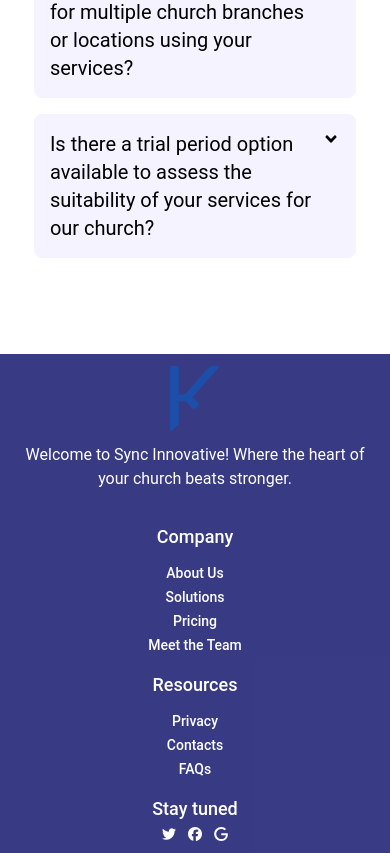
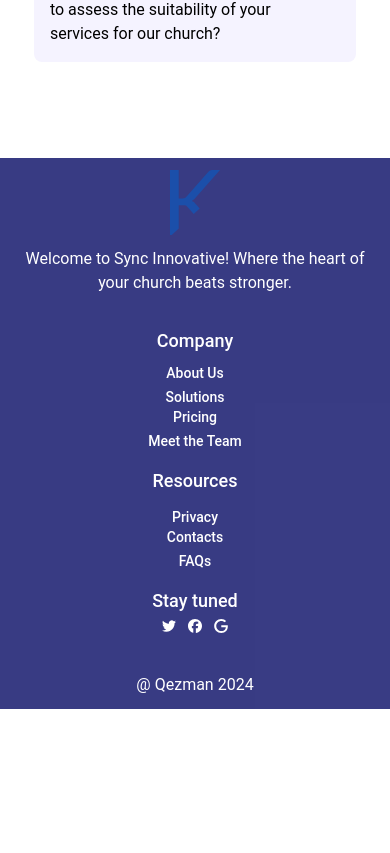
Before and after one commit to qezman/ComfyStore, a Next.js app: page /pricing in a window 390 px wide. Shown: the part 2138-2991 px from the top of the page. After the commit the page ends 2847 px from the top, so only its background shows below. Built offline with nearby package versions, Linux system fonts and the light colour scheme.

Commit message:
minor edits

```diff
--- a/src/Components/Faqs.jsx
+++ b/src/Components/Faqs.jsx
@@ -58,7 +58,7 @@
         {data.map((item, index) => (
           <aside key={index} className="bg-violet-50 p-4 rounded-lg">
             <div className="flex justify-between items-start">
-              <p className="text-xl">{item.question}</p>
+              <p className="md:text-xl">{item.question}</p>
               {/* <button
                 onClick={() => toggleAccordion(index)}
                 className={`text-lg ${
--- a/src/Components/Footer.jsx
+++ b/src/Components/Footer.jsx
@@ -1,6 +1,7 @@
 import { SiFacebook, SiGoogle, SiTwitter } from "react-icons/si";
 import Que from "../assets/logo.svg";
 import Image from "next/image";
+import Link from "next/link";
 
 const Footer = () => {
   return (
@@ -10,23 +11,30 @@
           <aside className="flex flex-col items-center md:items-start lg:col-span-1">
             <Image src={Que} alt="Que" width={50} height={50} />
             <p className="mt-3">
-              Welcome to Sync Innovative! Where the heart of your church beats stronger.
+              Welcome to Sync Innovative! Where the heart of your church beats
+              stronger.
             </p>
           </aside>
 
           <article className="grid grid-cols-1 md:grid-cols-3 gap-4 text-sm font-medium md:text-lg lg:col-span-3">
             <aside className="space-y-1">
               <p className="text-lg cursor-pointer">Company</p>
-              <p className="pt-2 cursor-pointer">About Us</p>
+              <Link href="/about">
+                <p className="pt-2 cursor-pointer">About Us</p>
+              </Link>
               <p className="cursor-pointer">Solutions</p>
-              <p className="cursor-pointer">Pricing</p>
+              <Link href={"/pricing"}>
+                <p className="cursor-pointer">Pricing</p>
+              </Link>
               <p className="cursor-pointer">Meet the Team</p>
             </aside>
 
             <aside className="space-y-1">
               <p className="text-lg">Resources</p>
               <p className="pt-2">Privacy</p>
-              <p>Contacts</p>
+              <Link href={"/contact"}>
+                <p>Contacts</p>
+              </Link>
               <p>FAQs</p>
             </aside>
 
@@ -42,8 +50,8 @@
         </div>
       </div>
 
-      <section>
-        {/* <p>Qezman {new Date.get}</p> */}
+      <section className="flex justify-center items-center mt-10">
+        <p>@ Qezman {new Date().getFullYear()}</p>
       </section>
     </section>
   );
--- a/src/Components/HeroContent.jsx
+++ b/src/Components/HeroContent.jsx
@@ -42,12 +42,12 @@
           </aside>
 
           <aside className="mt-6 lg:w-[50%]">
-            <Image src={videoImg} className="w-8/12 md:mx-auto" alt="alt" />
+            <Image src={videoImg} className="w-8/12 mx-auto" alt="alt" />
           </aside>
         </article>
 
         <aside className="mt-8 lg:my-16 flex justify-center items-center flex-col">
-          <p className="text-3xl">Supported by</p>
+          <p className="lg:text-3xl">Supported by</p>
           <div className="flex text-3xl md:text-4xl lg:text-5xl text-gray-300 mt-3 gap-x-8">
             <FaWhatsapp />
             <FaCloud />
--- a/src/Components/PricingFaqs.jsx
+++ b/src/Components/PricingFaqs.jsx
@@ -7,39 +7,44 @@
   {
     question:
       "What payment options do you accept, and what is the billing cycle?",
-    answer: "We accept payments from Paystack, Credit cards and MasterCard."
+    answer: "We accept payments from Paystack, Credit cards and MasterCard.",
   },
   {
     question: "Can i switch to a different plan?",
-    answer: ""
+    answer:
+      "Send direct messages to your church members in just a few clicks with Sync Innovative , where distance is no longer a creep, feel the power behind every message.",
   },
   {
     question:
       "Do you offer any discounts or packages for long-term commitments?",
-    answer: ""
+    answer:
+      "Send direct messages to your church members in just a few clicks with Sync Innovative , where distance is no longer a creep, feel the power behind every message.",
   },
   {
     question: "Our church has many branches will be charged separately?",
-    answer: ""
+    answer:
+      "Send direct messages to your church members in just a few clicks with Sync Innovative , where distance is no longer a creep, feel the power behind every message.",
   },
   {
     question:
       "Do you provide any discounts for multiple church branches or locations using your services?",
-    answer: ""
+    answer:
+      "Send direct messages to your church members in just a few clicks with Sync Innovative , where distance is no longer a creep, feel the power behind every message.",
   },
   {
     question:
       "Is there a trial period option available to assess the suitability of your services for our church?",
-    answer: ""
-  }
+    answer:
+      "Send direct messages to your church members in just a few clicks with Sync Innovative , where distance is no longer a creep, feel the power behind every message.",
+  },
 ];
 
 const PricingFaqs = () => {
   const [openIndexes, setOpenIndexes] = useState([]);
 
-  const toggleAccordion = index => {
+  const toggleAccordion = (index) => {
     if (openIndexes.includes(index)) {
-      setOpenIndexes(openIndexes.filter(i => i !== index));
+      setOpenIndexes(openIndexes.filter((i) => i !== index));
     } else {
       setOpenIndexes([...openIndexes, index]);
     }
@@ -49,27 +54,24 @@
     <section className="mt-20">
       <h1 className="text-3xl tracking-wider text-center">FAQs</h1>
       <aside className="space-y-4 w-[90%] mx-auto mt-16 lg:grid lg:grid-cols-2 lg:space-y-0 lg:gap-y-4 lg:gap-x-8 xl:w-[70%]">
-        {data.map((item, index) =>
+        {data.map((item, index) => (
           <aside key={index} className="bg-violet-50 p-4 rounded-lg">
             <div className="flex justify-between items-start">
-              <p className="text-xl">
-                {item.question}
-              </p>
+              <p className="md:text-xl">{item.question}</p>
               <button
                 onClick={() => toggleAccordion(index)}
-                className={`text-lg ${openIndexes.includes(index)
-                  ? "rotate-180"
-                  : ""}`}
+                className={`text-lg ${
+                  openIndexes.includes(index) ? "rotate-180" : ""
+                }`}
               >
                 <FaAngleDown />
               </button>
             </div>
-            {openIndexes.includes(index) &&
-              <p className="mt-2 text-sm">
-                {item.answer}
-              </p>}
+            {openIndexes.includes(index) && (
+              <p className="mt-2 text-sm">{item.answer}</p>
+            )}
           </aside>
-        )}
+        ))}
       </aside>
     </section>
   );
--- a/src/Components/Team.jsx
+++ b/src/Components/Team.jsx
@@ -36,7 +36,7 @@
         {members.map(member =>
           <article
             key={member.name}
-            className="border border-slate-300 rounded-lg flex flex-col justify-center items-center w-48 md:w-56 lg:w-64 py-8"
+            className="border border-slate-300 rounded-lg flex flex-col justify-center items-center w-full md:w-56 lg:w-64 py-8"
           >
             <Image
               src={member.img}
```
